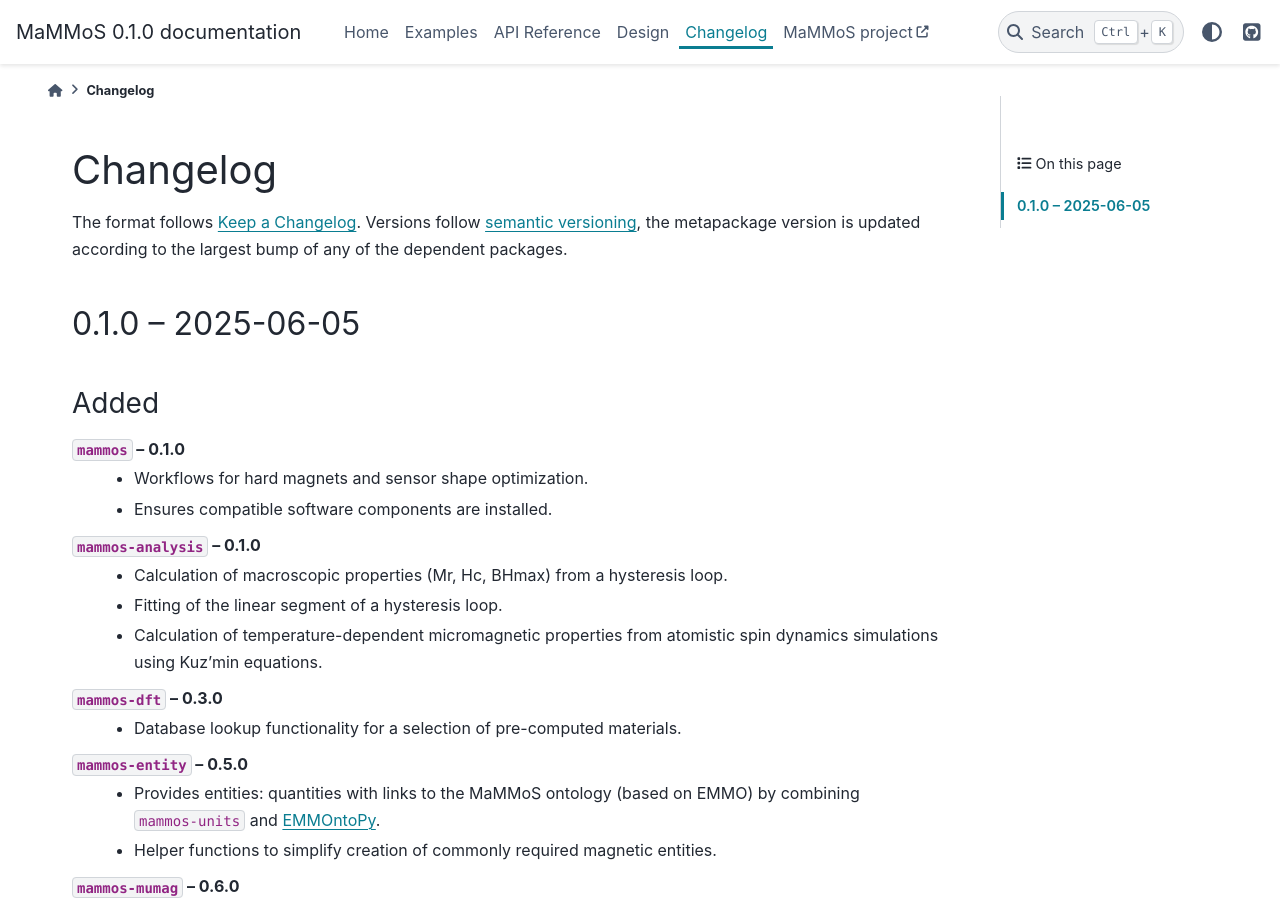
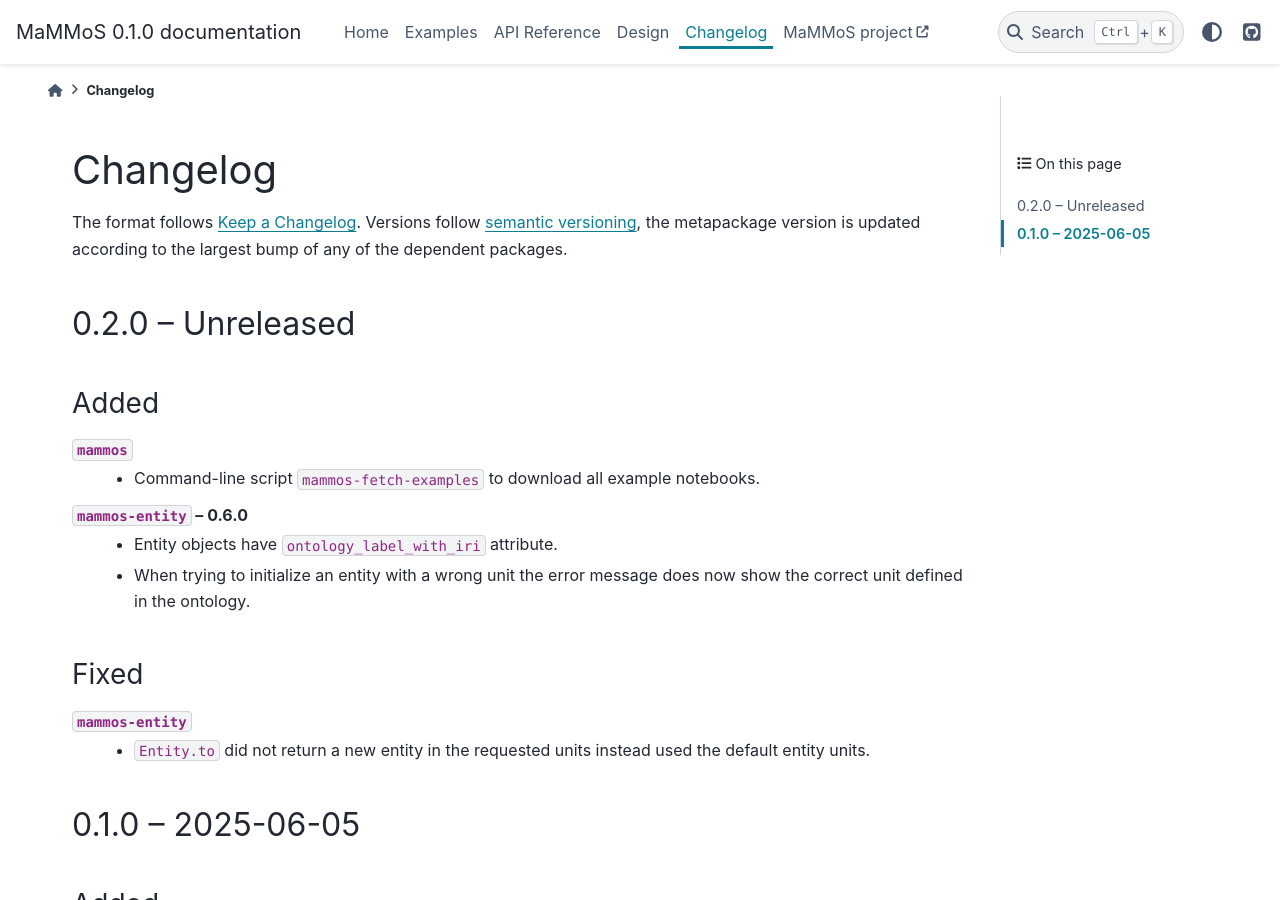
Before and after one commit to MaMMoS-project/mammos, a Sphinx documentation site: the page built from docs/source/changelog.rst, in a window 1280 px wide and 900 px high. Built offline with Sphinx 7.4.7 and the PyData theme 0.15.4, drawn with Linux system fonts in a browser that asks for light colours; pages that are not in the unit, such as notebooks, are missing from menus; the version number is read from the project's files by our own code.

Commit message:
Update changelog

```diff
--- a/docs/source/changelog.rst
+++ b/docs/source/changelog.rst
@@ -5,6 +5,28 @@ Changelog
 The format follows `Keep a Changelog <https://keepachangelog.com/>`__. Versions
 follow `semantic versioning <https://semver.org/>`__, the metapackage version is
 updated according to the largest bump of any of the dependent packages.
+
+
+0.2.0 -- Unreleased
+===================
+
+Added
+-----
+
+``mammos``
+  - Command-line script ``mammos-fetch-examples`` to download all example
+    notebooks.
+``mammos-entity``  -- 0.6.0
+  - Entity objects have ``ontology_label_with_iri`` attribute.
+  - When trying to initialize an entity with a wrong unit the error message does
+    now show the correct unit defined in the ontology.
+
+Fixed
+-----
+
+``mammos-entity``
+  - ``Entity.to`` did not return a new entity in the requested units instead
+    used the default entity units.
 
 0.1.0 -- 2025-06-05
 ===================
```
